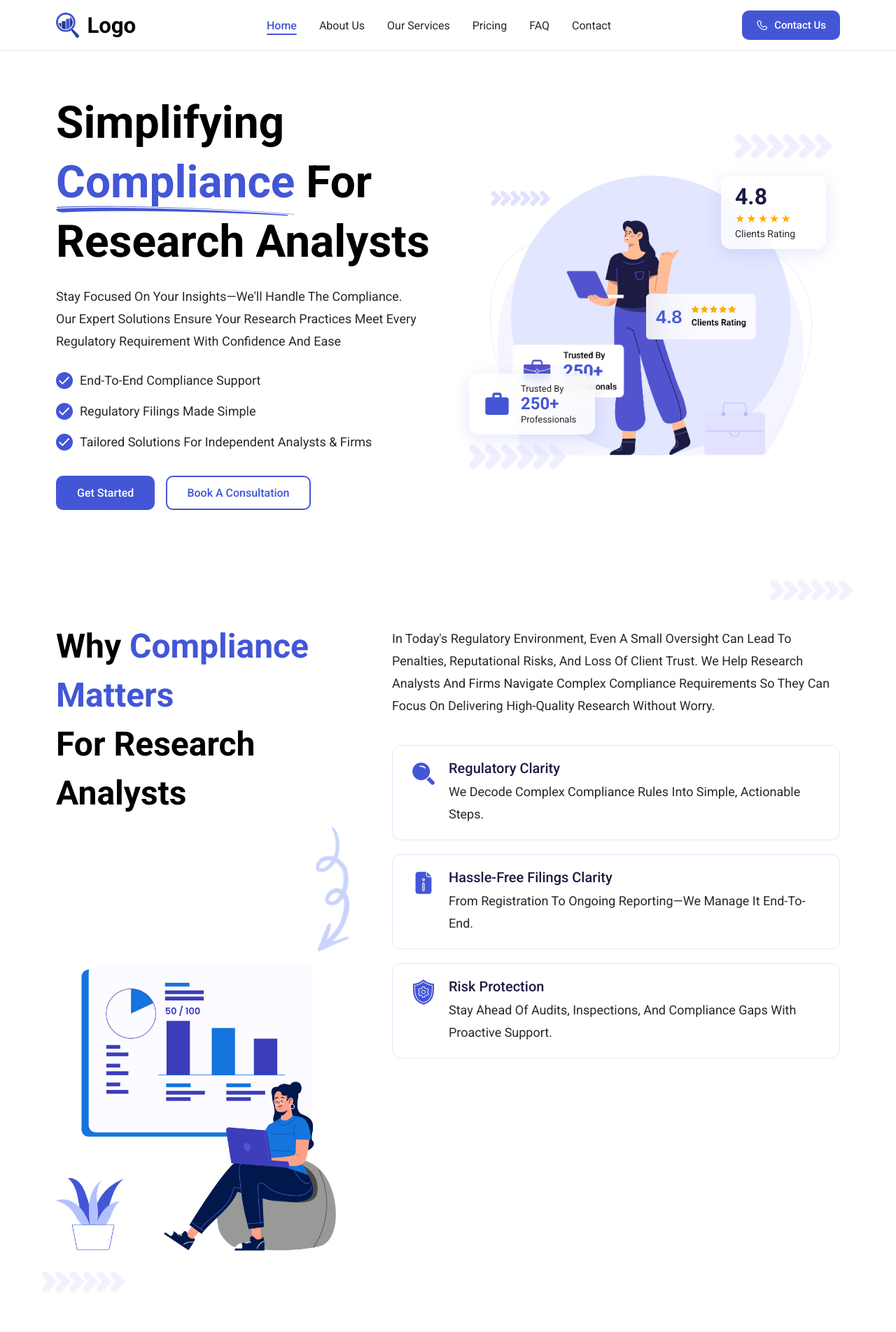
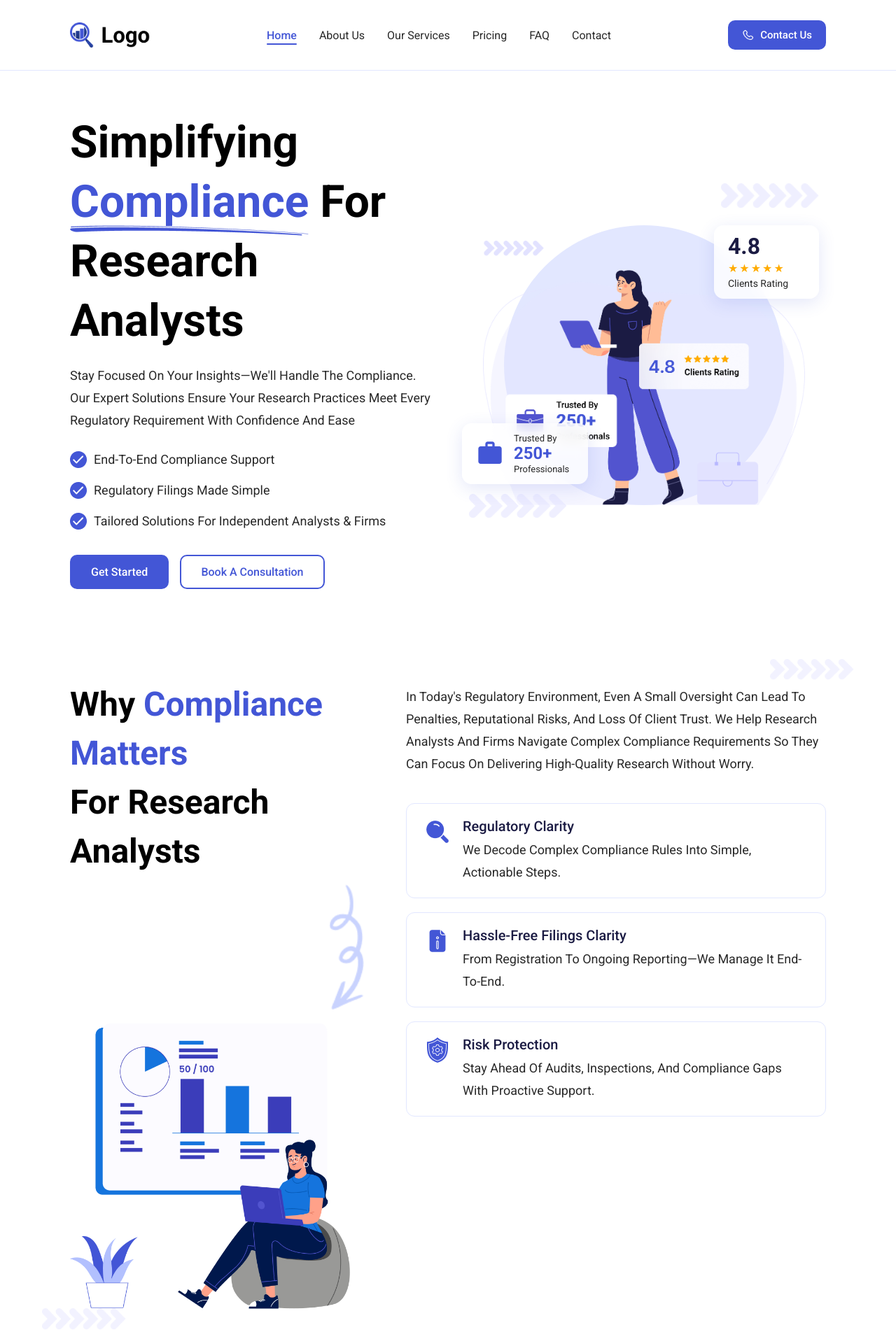
Before and after one commit to mikeydebug/responsive-website, a plain HTML site: page index.html in a window 1280 px wide. Shown: the whole page at 70% size. Before the commit the page ends 1868 px from the top, so only its background shows below. Drawn offline with Linux system fonts and the light colour scheme.

Commit message:
Update desktop padding and mobile menu width to match 1440px and 375px Figma layouts

```diff
--- a/style.css
+++ b/style.css
@@ -106,8 +106,8 @@ ul  { list-style: none; }
 .desktop-nav__inner {
   max-width: 1440px;
   margin: 0 auto;
-  padding: 0 80px;
-  height: 72px;
+  padding: 0 100px;
+  height: 100px;
   display: flex;
   align-items: center;
   gap: 40px;
@@ -165,7 +165,7 @@ ul  { list-style: none; }
 .hero {
   max-width: 1440px;
   margin: 0 auto;
-  padding: 60px 80px 80px;
+  padding: 60px 100px 80px;
   display: flex;
   align-items: center;
   gap: 40px;
@@ -338,7 +338,7 @@ ul  { list-style: none; }
   position: relative;
   background: var(--white);
   overflow: hidden;
-  padding: 80px 0;
+  padding: 50px 0;
 }
 .why-section__arrows {
   width: 120px; opacity: 0.45;
@@ -350,7 +350,7 @@ ul  { list-style: none; }
 .why-section__inner {
   max-width: 1440px;
   margin: 0 auto;
-  padding: 0 80px;
+  padding: 0 100px;
   display: flex;
   align-items: flex-start;
   gap: 60px;
@@ -456,7 +456,8 @@ ul  { list-style: none; }
 .mobile-menu {
   position: fixed;
   top: 0; right: -100%;
-  width: min(320px, 90vw);
+  width: 100%;
+  max-width: 100vw;
   height: 100vh;
   background: var(--white);
   z-index: 300;
@@ -483,7 +484,7 @@ ul  { list-style: none; }
 }
 .mobile-menu__nav {
   display: flex; flex-direction: column;
-  gap: 4px; flex: 1; margin-bottom: 20px;
+  gap: 4px; margin-bottom: 32px;
 }
 .mobile-nav-item {
   display: flex; align-items: center;
```
